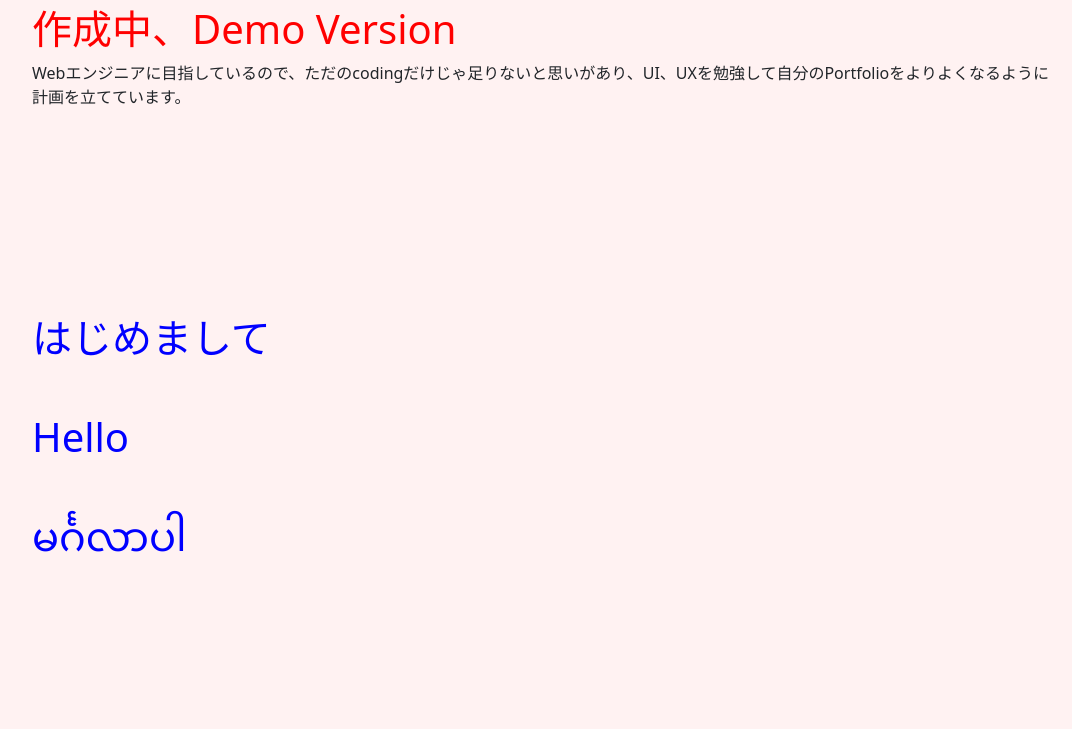
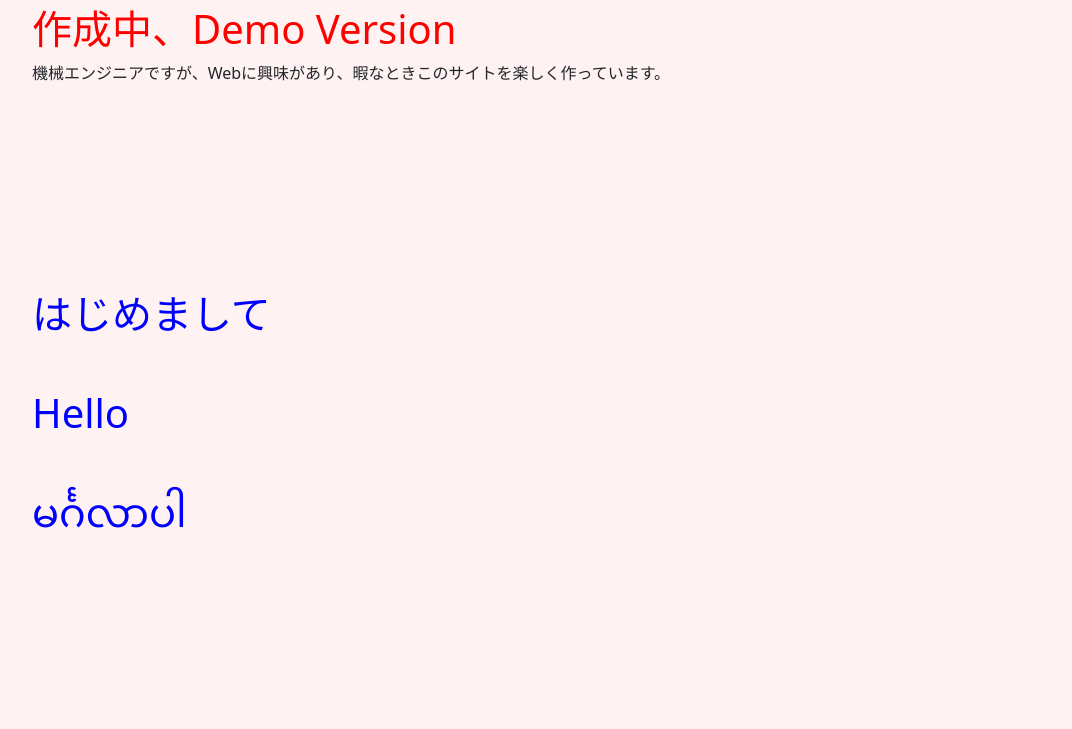
Before and after one commit to HtunNyiWin/portfolio, a plain HTML site: page index.html in a window 1280 px wide. Shown: the part 71-800 px from the top of the page, without its empty margins (96-1168 px from the left). Drawn offline with nearby package versions, Linux system fonts and the light colour scheme.

Commit message:
20230316 ver3

```diff
--- a/index.html
+++ b/index.html
@@ -85,7 +85,7 @@
     <div class="firstSection">
       <h1>作成中、Demo Version</h1>
       <p>
-        Webエンジニアに目指しているので、ただのcodingだけじゃ足りないと思いがあり、UI、UXを勉強して自分のPortfolioをよりよくなるように計画を立てています。
+        機械エンジニアですが、Webに興味があり、暇なときこのサイトを楽しく作っています。
       </p>
       <div class="greeting">
         <h1>はじめまして</h1>
```
Also changed, not shown: 2 other files.
